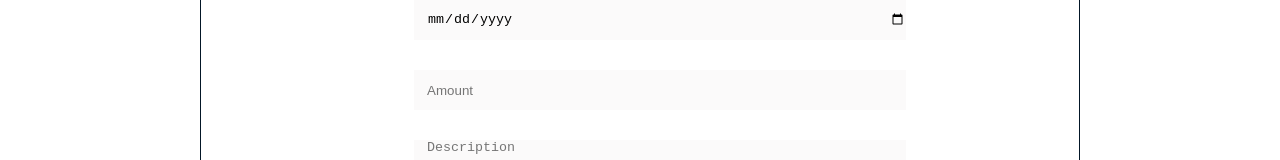
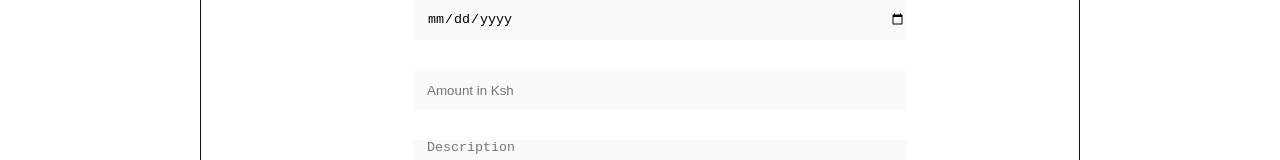
Before and after one commit to rovenelabanga001/expense_tracker, a React (Create React App) app: page /transactions in a window 1280 px wide. Shown: the part 545-705 px from the top of the page. Built offline with nearby package versions, Linux system fonts and the light colour scheme; data requests are answered from the project's data file.

Commit message:
changes favicon

```diff
--- a/public/index.html
+++ b/public/index.html
@@ -24,7 +24,7 @@
       work correctly both with client-side routing and a non-root public URL.
       Learn how to configure a non-root public URL by running `npm run build`.
     -->
-    <title>React App</title>
+    <title>Expense Tracker</title>
   </head>
   <body>
     <noscript>You need to enable JavaScript to run this app.</noscript>
--- a/src/components/Navbar.css
+++ b/src/components/Navbar.css
@@ -21,6 +21,9 @@
   display: flex;
   gap: 20px;
 }
+.navbar-container nav ul li{
+  list-style-type: none;
+}
 .navbar-container nav .nav-link {
   color: white;
   font-weight: 700;
--- a/src/components/TransactionsForm.js
+++ b/src/components/TransactionsForm.js
@@ -91,7 +91,7 @@ const TransactonsForm = ({ onAddTransaction }) => {
             name="amount"
             id="amount"
             value={formData.amount}
-            placeholder="Amount"
+            placeholder="Amount in Ksh"
             onChange={handleOnChange}
             required
           />
```
Also changed, not shown: db.json (line endings or trailing spaces), 1 other file (tests, documents, lock files or other folders).
